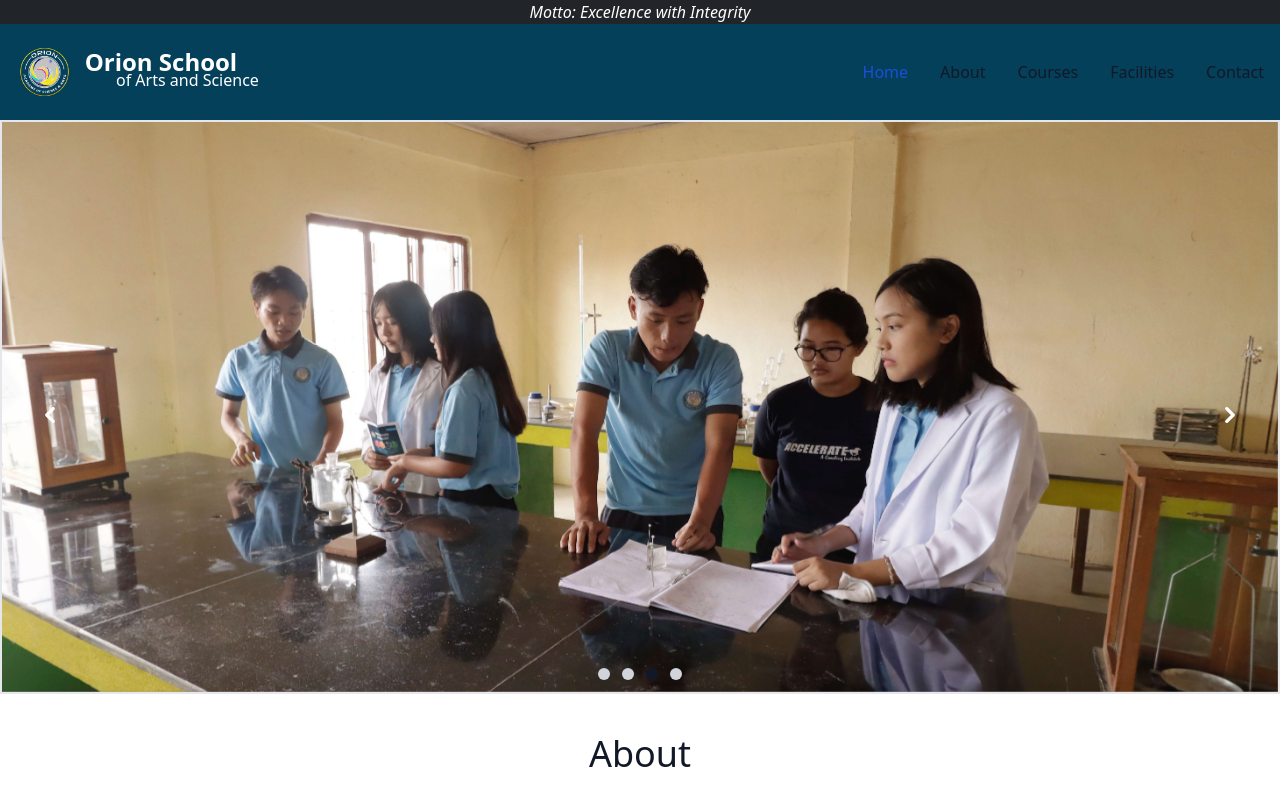
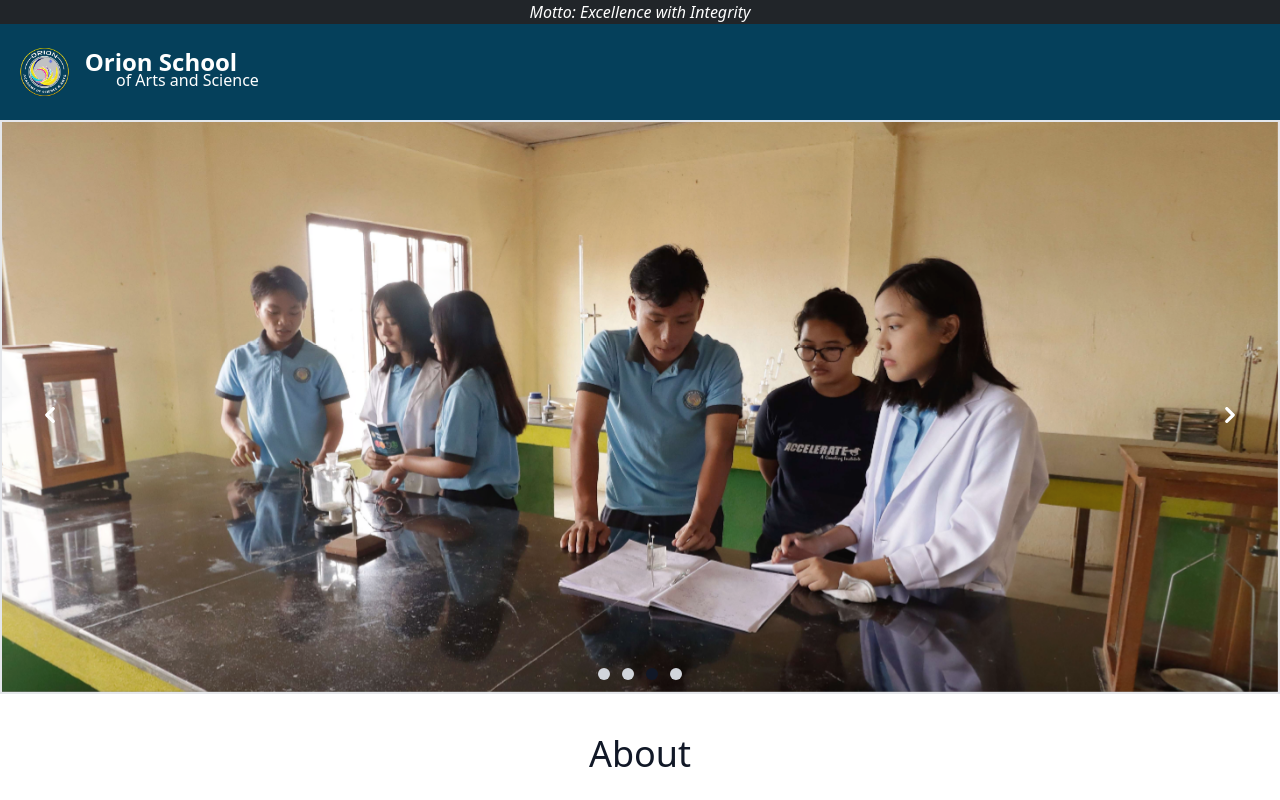
Before and after one commit to MTouthang/orion-school, a React (Create React App) app in the folder client/: page / in a window 1280 px wide. Shown: the top 800 px of the page. Built offline with nearby package versions, Linux system fonts and the light colour scheme.

Commit message:
added responsive navbar

```diff
--- a/client/src/Pages/Hero.js
+++ b/client/src/Pages/Hero.js
@@ -28,7 +28,6 @@ const Hero = () => {
   const [currentIndex, setCurrentIndex] = useState(0);
 
   const handleNext = () => {
-    console.log(currentIndex);
     if (currentIndex < imageList.length - 1) {
       setCurrentIndex(currentIndex + 1);
     } else {
--- a/client/src/Pages/Nav.js
+++ b/client/src/Pages/Nav.js
@@ -1,14 +1,20 @@
-import React from "react";
+import React, { useState } from "react";
 import logo from "../Assets/icons/logo.png";
 
 const Nav = () => {
+  const [isOpen, setOpen] = useState(false);
+
+  const toggleMenu = () => {
+    setOpen(!isOpen);
+  };
+
   return (
     <>
-      <nav className="bg-background-color">
+      <nav className="bg-background-color sticky top-0 z-50 " id="home">
         <p className="text-white bg-up-nav-color mx-auto text-center italic">
           Motto: Excellence with Integrity
         </p>
-        {/* //TODO: slide smooth in image */}
+
         <div className="max-w-screen-xl text-white flex flex-wrap items-center justify-between mx-auto p-4 ">
           <a href="/" className="flex items-center">
             <img
@@ -30,6 +36,7 @@ const Nav = () => {
             className="inline-flex items-center p-2 w-10 h-10 justify-center text-sm text-gray-500 rounded-lg md:hidden hover:bg-gray-100 focus:outline-none focus:ring-2 focus:ring-gray-200 dark:text-gray-400 dark:hover:bg-gray-700 dark:focus:ring-gray-600"
             aria-controls="navbar-default"
             aria-expanded="false"
+            onClick={toggleMenu}
           >
             <span className="sr-only">Open main menu</span>
             <svg
@@ -48,12 +55,13 @@ const Nav = () => {
               />
             </svg>
           </button>
-          <div className="hidden w-full md:block md:w-auto" id="navbar-default">
+          {isOpen ? (
+            <div className=" w-full md:block md:w-auto" id="navbar-default">
               <ul className="font-medium flex flex-col p-4 md:p-0 mt-4 border border-gray-100 rounded-lg  md:flex-row md:space-x-8 md:mt-0 md:border-0 dark:bg-background-color dark:border-gray-700">
                 <li>
                   <a
                     href="/"
-                  className="block py-2 pl-3 pr-4 text-white bg-blue-700 rounded md:bg-transparent md:text-blue-700 md:p-0  md:dark:text-blue-500"
+                    className="block py-2 pl-3 pr-4 text-white focus:bg-blue-700 rounded md:bg-transparent md:text-blue-700 md:p-0  md:dark:text-blue-500"
                     aria-current="page"
                   >
                     Home
@@ -93,6 +101,9 @@ const Nav = () => {
                 </li>
               </ul>
             </div>
+          ) : (
+            ""
+          )}
         </div>
       </nav>
     </>
```
Lines whose indentation alone changed are shown as unchanged.
